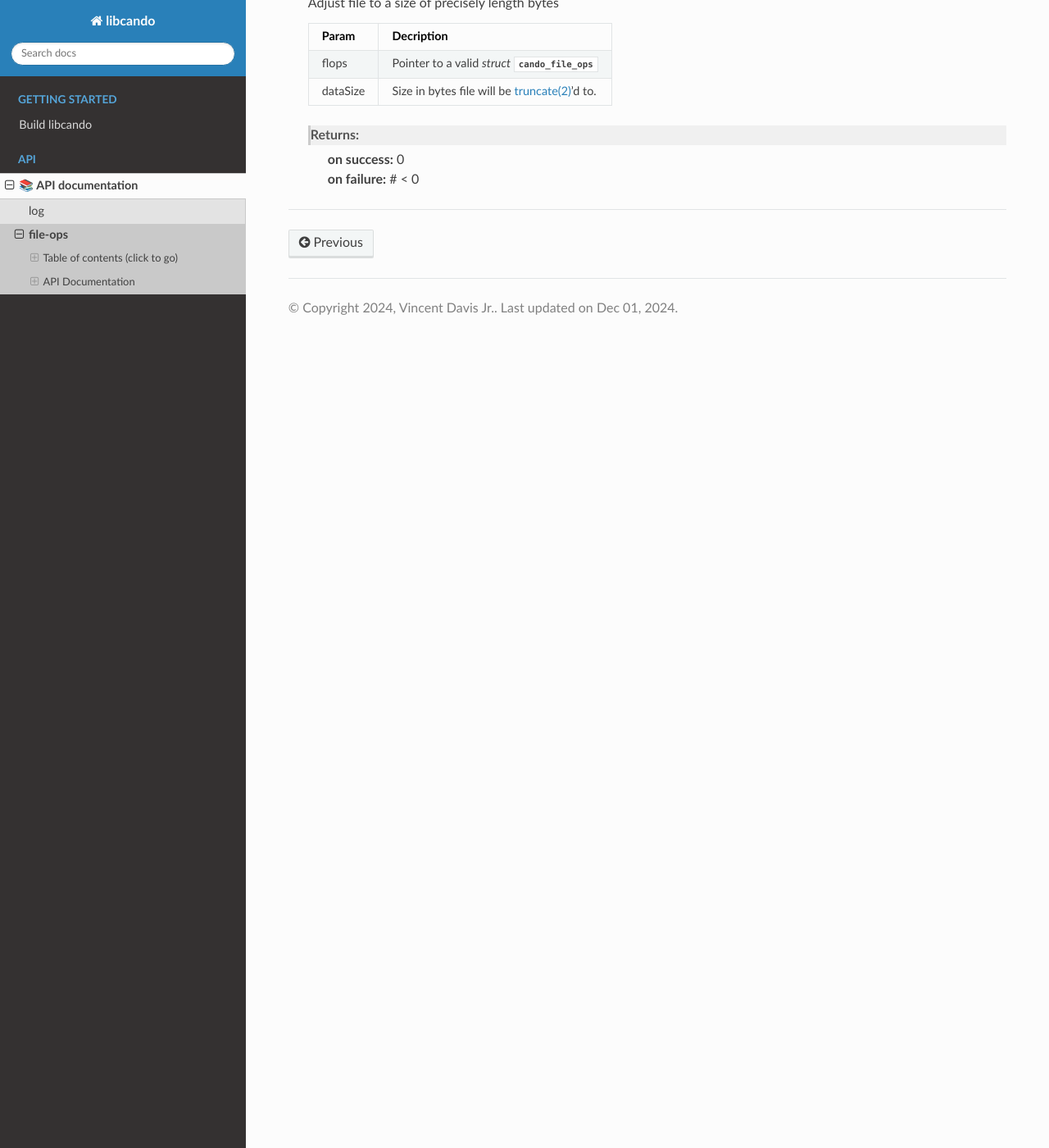
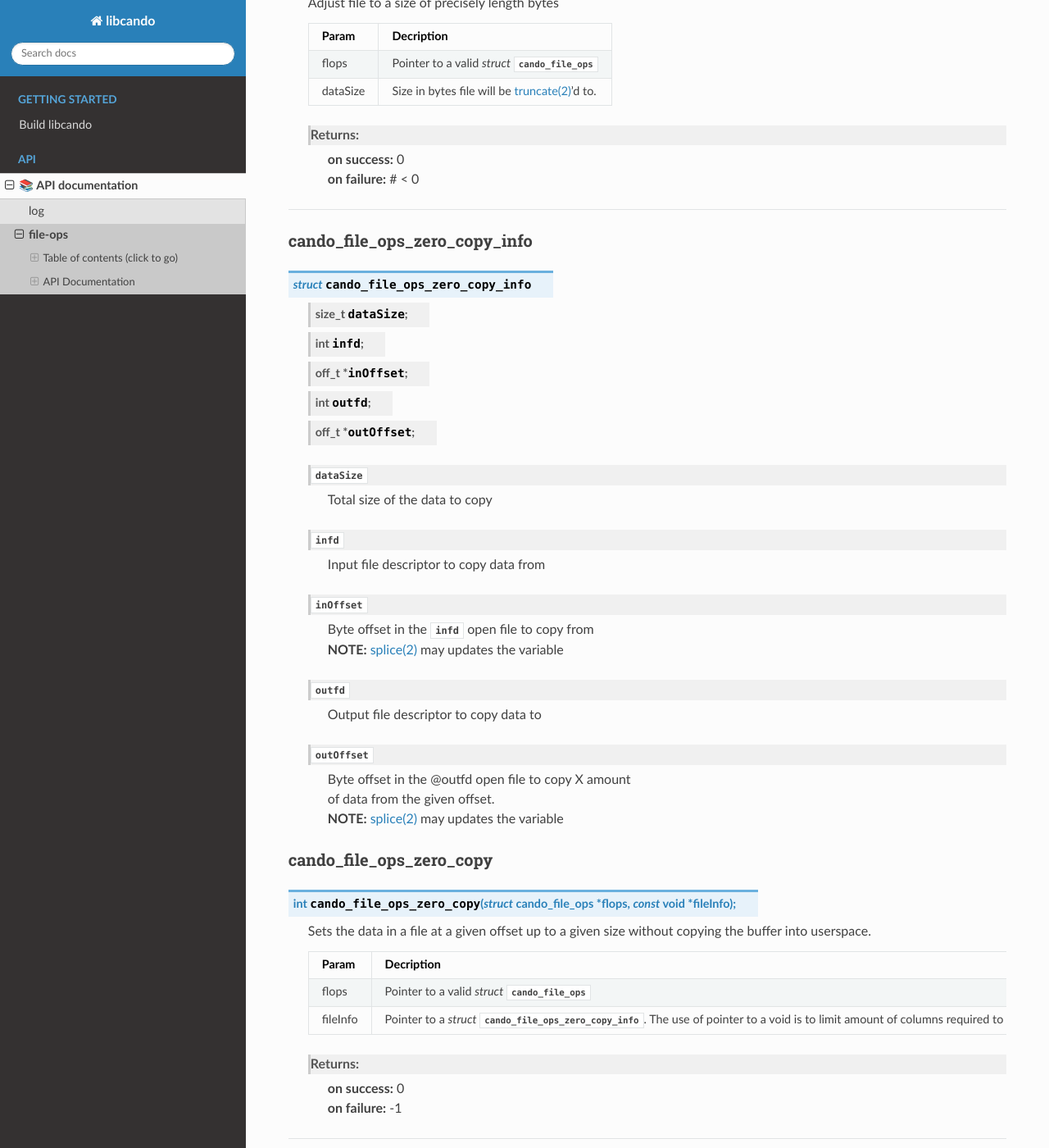
Before and after one commit to under-view/libcando, a Sphinx documentation site: the page built from docs/file-ops.rst, in a window 1280 px wide and 1400 px high, scrolled down 2922 px. Shown: the whole window at 82% size. Built offline with Sphinx 7.4.7 and the Read the Docs theme 3.1.0, drawn with Linux system fonts in a browser that asks for light colours; formulas are drawn with MathJax 3.

Commit message:
docs: add cando_file_ops_zero_copy
Signed-off-by: Vincent Davis Jr <vince@underview.tech>

```diff
--- a/docs/file-ops.rst
+++ b/docs/file-ops.rst
@@ -157,8 +157,67 @@ cando_file_ops_truncate_file
 
 =========================================================================================================================================
 
+=============================
+cando_file_ops_zero_copy_info
+=============================
+
+.. c:struct:: cando_file_ops_zero_copy_info
+
+	.. c:member::
+		size_t dataSize;
+		int    infd;
+		off_t  *inOffset;
+		int    outfd;
+		off_t  *outOffset;
+
+	:c:member:`dataSize`
+		| Total size of the data to copy
+
+	:c:member:`infd`
+		| Input file descriptor to copy data from
+
+	:c:member:`inOffset`
+		| Byte offset in the :c:member:`infd` open file to copy from
+		| **NOTE:** `splice(2)`_ may updates the variable
+
+	:c:member:`outfd`
+		| Output file descriptor to copy data to
+
+	:c:member:`outOffset`
+		| Byte offset in the @outfd open file to copy X amount
+		| of data from the given offset.
+		| **NOTE:** `splice(2)`_ may updates the variable
+
+========================
+cando_file_ops_zero_copy
+========================
+
+.. c:function:: int cando_file_ops_zero_copy(struct cando_file_ops *flops, const void *fileInfo);
+
+	Sets the data in a file at a given offset up to a given size
+	without copying the buffer into userspace.
+
+	.. list-table::
+		:header-rows: 1
+
+		* - Param
+	          - Decription
+		* - flops
+		  - Pointer to a valid `struct` :c:struct:`cando_file_ops`
+		* - fileInfo
+		  - Pointer to a `struct` :c:struct:`cando_file_ops_zero_copy_info`.
+		    The use of pointer to a void is to limit amount
+		    of columns required to define a function.
+
+	Returns:
+		| **on success:** 0
+		| **on failure:** -1
+
+=========================================================================================================================================
+
 .. _mmap(2):  https://man7.org/linux/man-pages/man2/mmap.2.html
 .. _open(2):  https://man7.org/linux/man-pages/man2/open.2.html
 .. _creat(2):  https://man7.org/linux/man-pages/man2/open.2.html
 .. _pipe(2):  https://man7.org/linux/man-pages/man2/pipe.2.html
 .. _truncate(2):  https://man7.org/linux/man-pages/man2/pipe.2.html
+.. _splice(2):  https://man7.org/linux/man-pages/man2/splice.2.html
```
Also changed, not shown: 1 other file.
